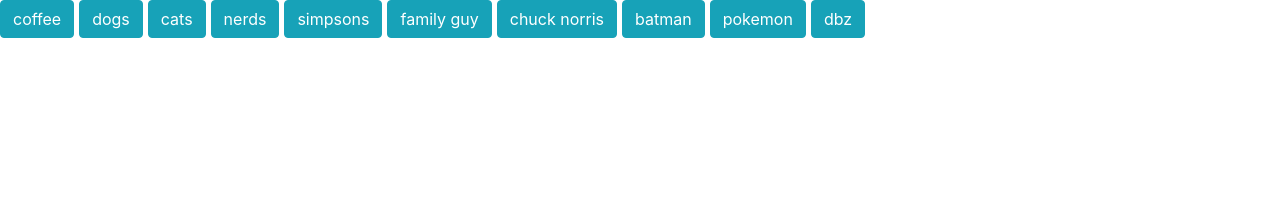
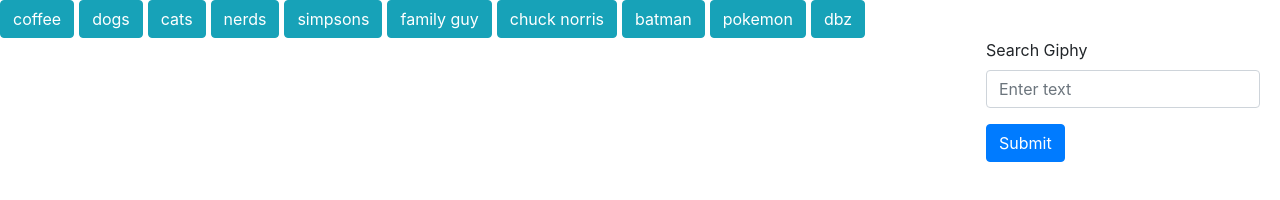
Before and after one commit to dalamo20/GifTastic, a plain HTML site: page index.html in a window 1280 px wide. Drawn offline with nearby package versions, Linux system fonts and the light colour scheme.

Commit message:
form made

```diff
--- a/assets/css/style.css
+++ b/assets/css/style.css
@@ -9,3 +9,7 @@ img {
     width: 200px;
     height: 200px;
 }
+form {
+    float: right;
+    margin-right: 20px;
+}
--- a/index.html
+++ b/index.html
@@ -1,5 +1,6 @@
 <!DOCTYPE html>
 <html lang="en">
+
 <head>
     <meta charset="UTF-8">
     <meta name="viewport" content="width=device-width, initial-scale=1.0">
@@ -9,10 +10,20 @@
 
     <title>Document</title>
 </head>
+
 <body>
     <div id="buttons"></div>
     <div id="gifs"></div>
-    <script src="https://code.jquery.com/jquery-3.3.1.min.js" integrity="sha256-FgpCb/KJQlLNfOu91ta32o/NMZxltwRo8QtmkMRdAu8=" crossorigin="anonymous"></script>
+    <form>
+        <div class="form-group">
+            <label for="exampleInputEmail1">Search Giphy</label>
+            <input type="text" class="form-control" id="exampleInputText" aria-describedby="textHelp" placeholder="Enter text">
+        </div>
+        <button type="submit" class="btn btn-primary">Submit</button>
+      </form>
+    <script src="https://code.jquery.com/jquery-3.3.1.min.js" integrity="sha256-FgpCb/KJQlLNfOu91ta32o/NMZxltwRo8QtmkMRdAu8="
+        crossorigin="anonymous"></script>
     <script src="./assets/script/app.js"></script>
 </body>
+
 </html>
```
